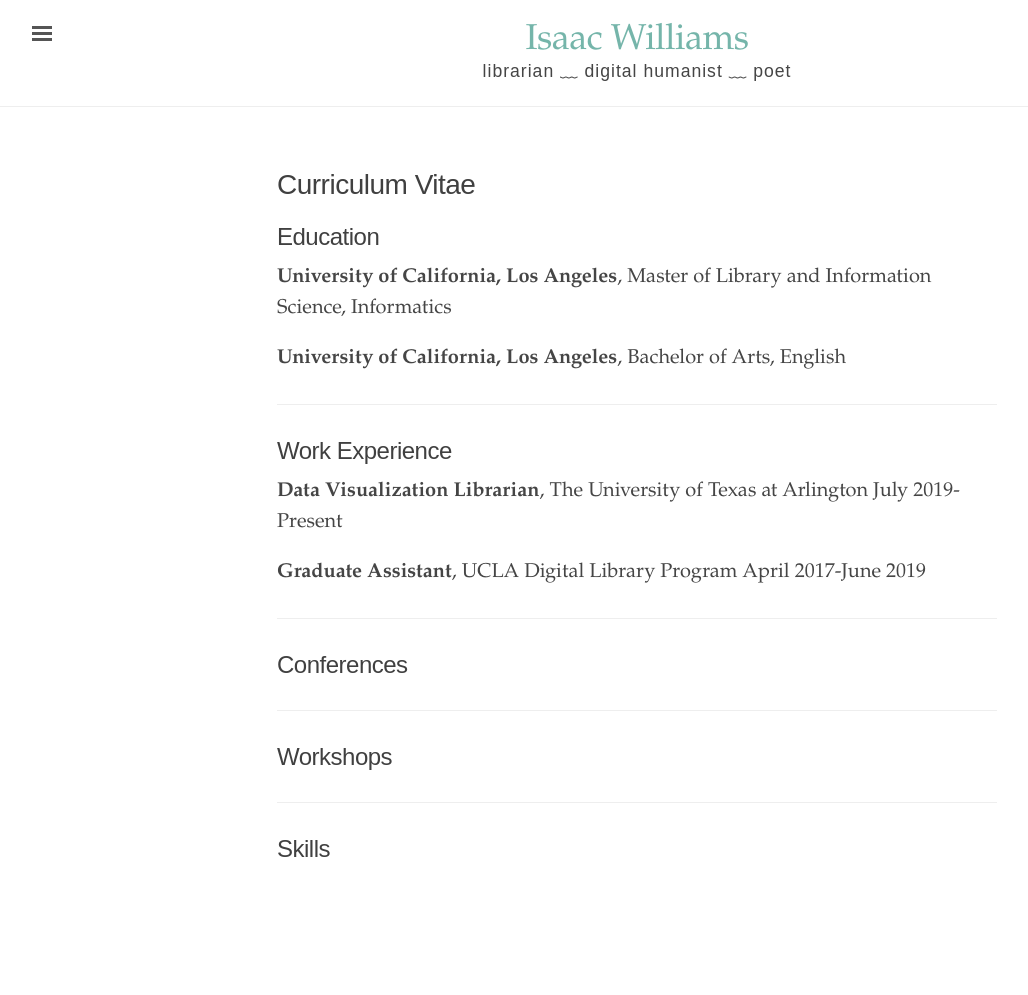
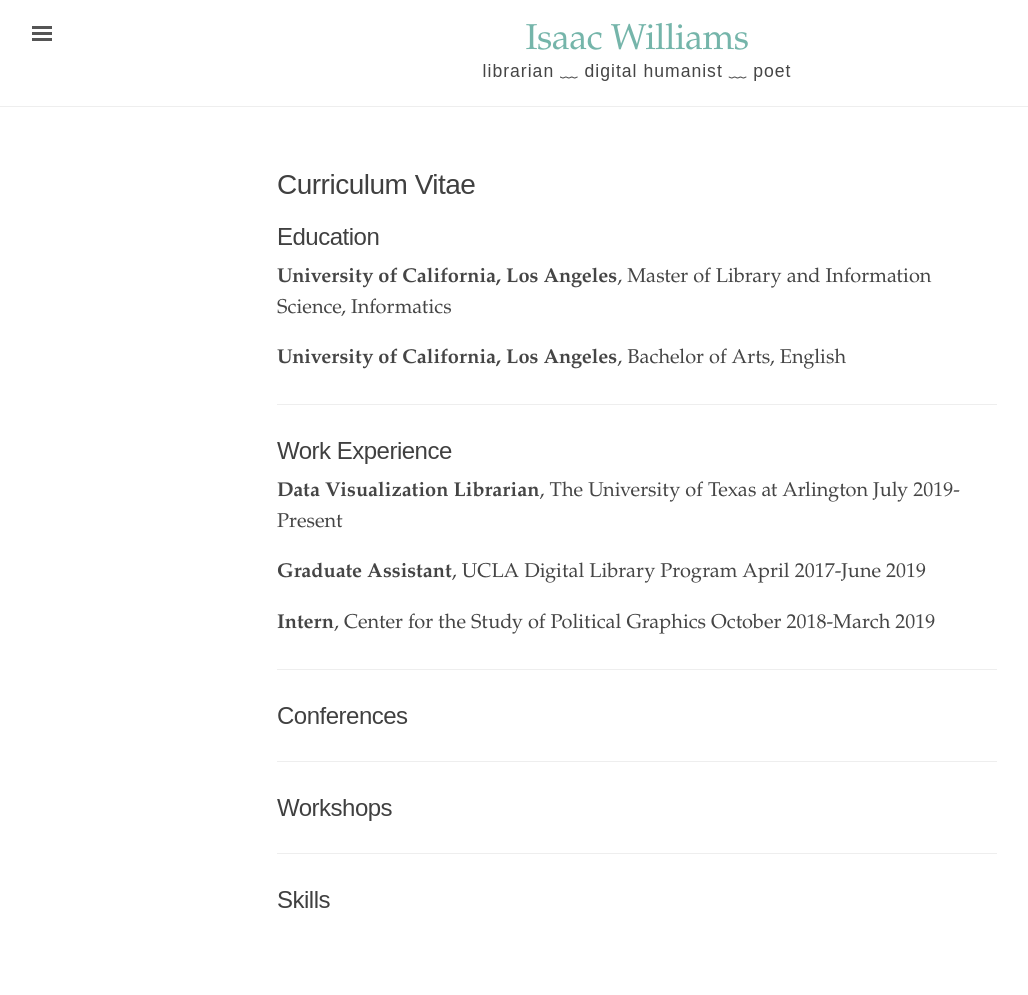
Before and after one commit to isawil/isawil.github.io, a Jekyll site: the page built from cv.md, in a window 1280 px wide. Shown: the whole page, without its empty margins (3-1031 px from the left). Built offline with Jekyll 4.4.1, drawn with Linux system fonts in a browser that asks for light colours; before the commit the page ends 944 px from its top, so only the background shows below that.

Commit message:
Update cv.md

```diff
--- a/cv.md
+++ b/cv.md
@@ -19,6 +19,9 @@ July 2019-Present
 **Graduate Assistant**, UCLA Digital Library Program
 April 2017-June 2019
 
+**Intern**, Center for the Study of Political Graphics
+October 2018-March 2019
+
 ---
 
 ## Conferences
```
